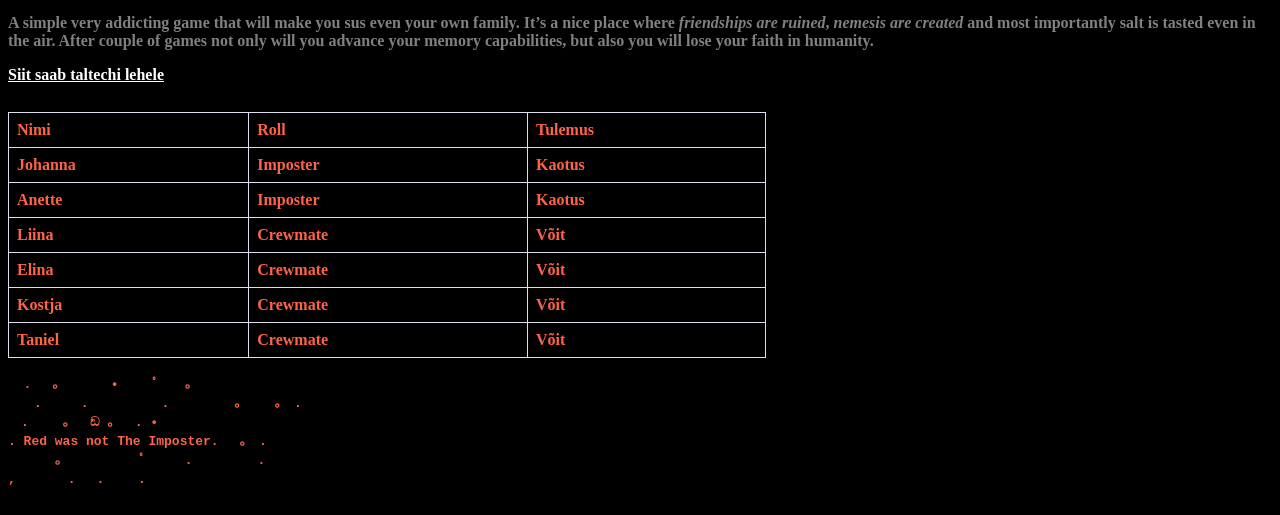
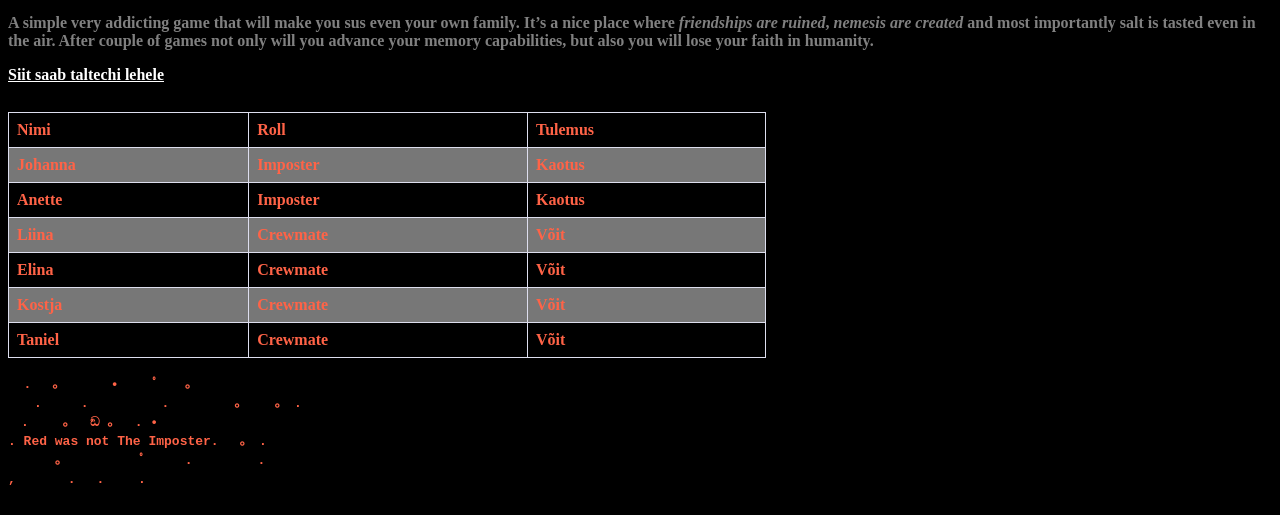
Before and after one commit to Johxzu/johxzu.github.io, a plain HTML site: page index.html in a window 1280 px wide. Shown: the part 394-909 px from the top of the page. Drawn offline with Linux system fonts and the light colour scheme.

Commit message:
Update index.html

```diff
--- a/index.html
+++ b/index.html
@@ -10,7 +10,7 @@ td, th {
   border: 1px solid #dddeee;
   text-align: left;
   padding: 8px;}
-tr:nth-child(even){background-color: #55555;}
+tr:nth-child(even){background-color: #777777;}
 </style>
 <title>Page title</title>
 </head>
```
